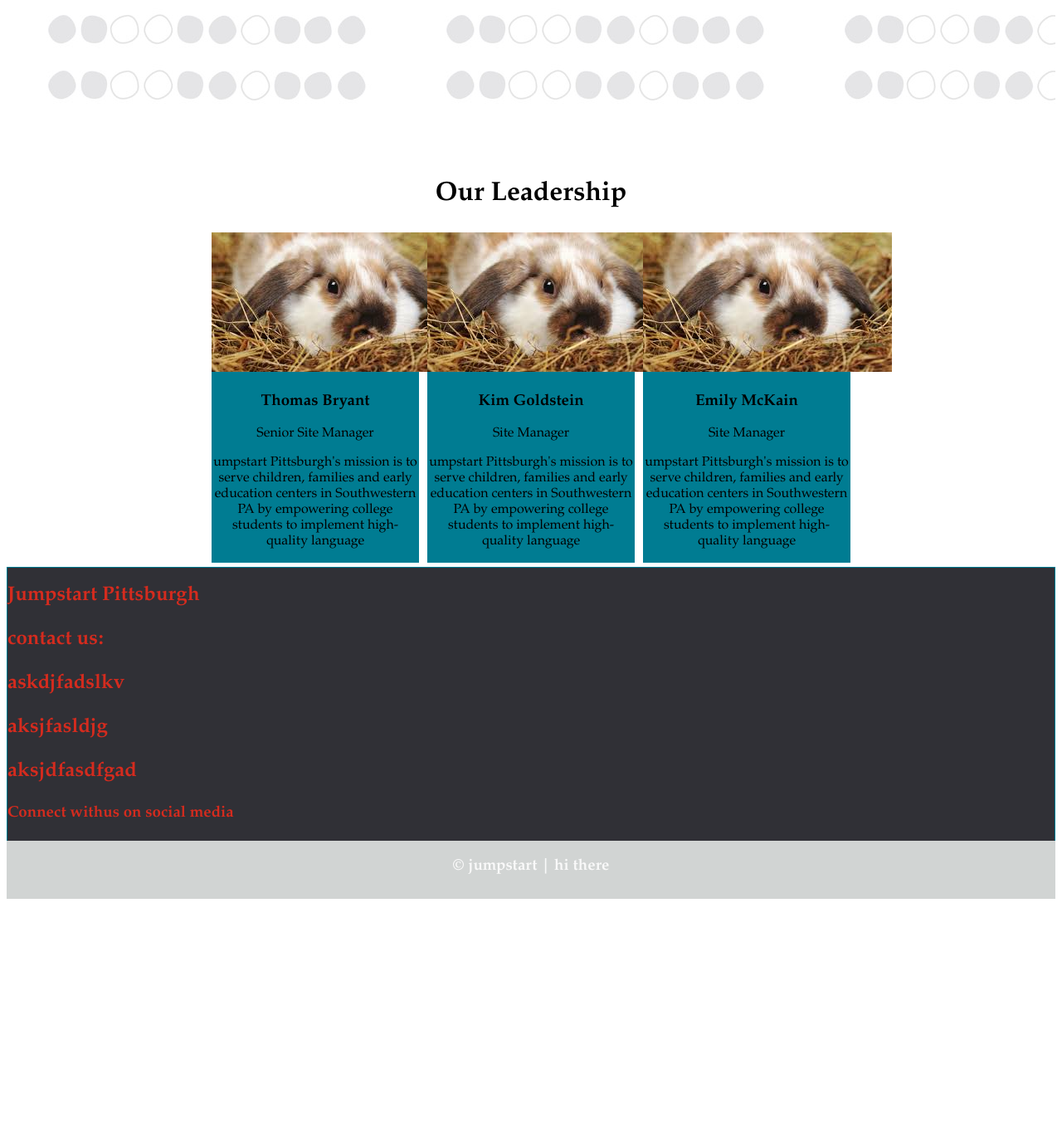
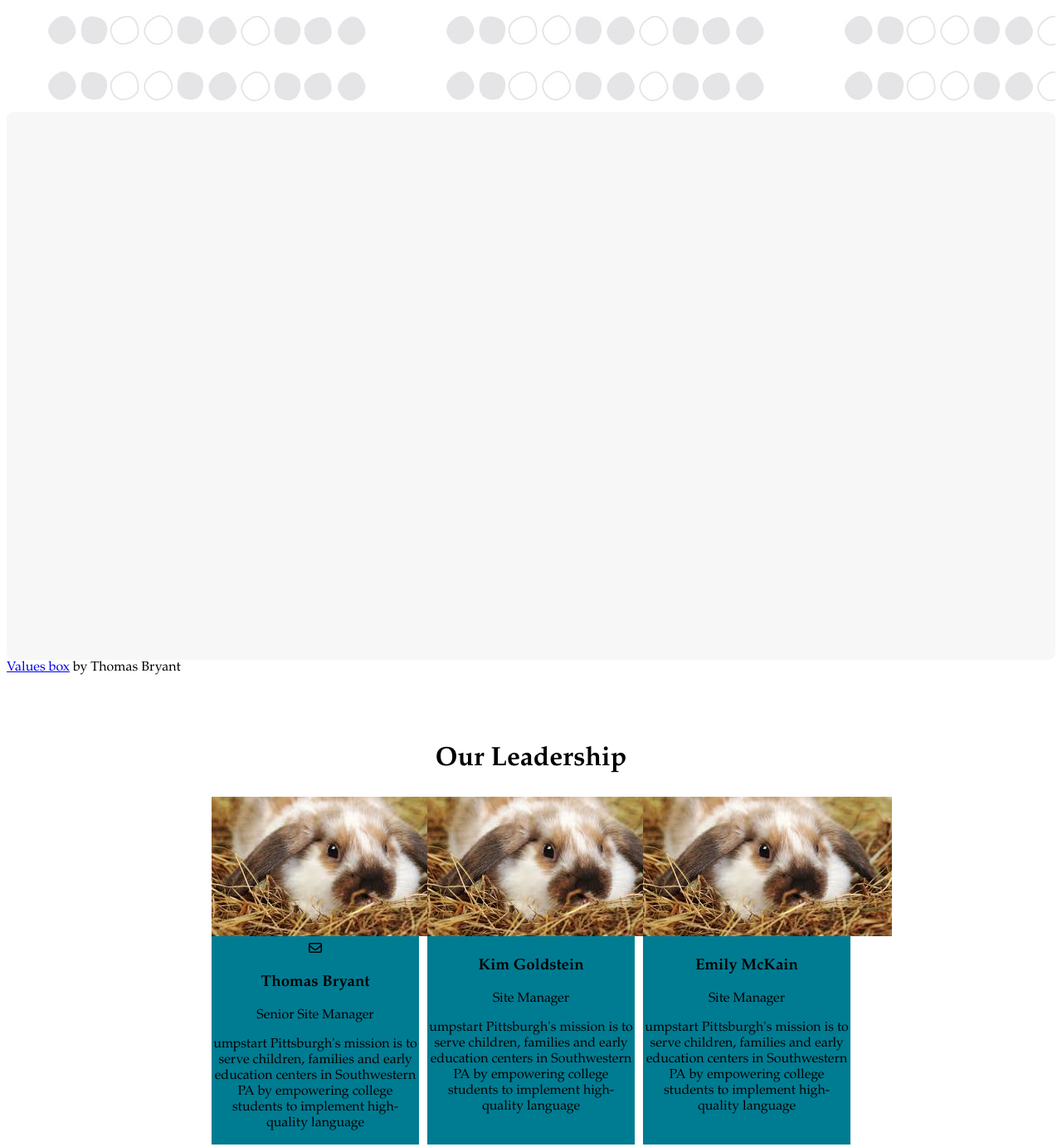
Before and after one commit to Ruhi35/Ruhi35.github.io, a plain HTML site: page about.html in a window 1280 px wide. Shown: the part 1280-2662 px from the top of the page at 83% size. Before the commit the page ends 2371 px from the top, so only its background shows below. Drawn offline with Linux system fonts and the light colour scheme; a script that the page names is missing.

Commit message:
trying w canva

```diff
--- a/about.html
+++ b/about.html
@@ -1,6 +1,7 @@
 <!DOCTYPE html>
 <html>
   <head>
+<script src="https://kit.fontawesome.com/fd62e8313c.js" crossorigin="anonymous"></script>
 <link rel="stylesheet" type="text/css" href="mystyle.css">
 <link rel="stylesheet" type="text/css" href="myabout.css">
 
@@ -93,6 +94,14 @@
 </div>
 </div>
   </a>
+  <div
+ class="canva-embed"
+ data-design-id="DAED1k3RQnU"
+ data-height-ratio="0.5185"
+ style="padding:51.8519% 5px 5px 5px;background:rgba(0,0,0,0.03);border-radius:8px;"
+></div>
+<script async src="https:&#x2F;&#x2F;sdk.canva.com&#x2F;v1&#x2F;embed.js"></script>
+<a href="https:&#x2F;&#x2F;www.canva.com&#x2F;design&#x2F;DAED1k3RQnU&#x2F;view?utm_content=DAED1k3RQnU&amp;utm_campaign=designshare&amp;utm_medium=embeds&amp;utm_source=link" target="_blank" rel="noopener">Values box</a> by Thomas Bryant
 
     <a id=leadership>
       <div class="leaderheader">
@@ -101,6 +110,11 @@
       <div class ="team_member">
         <div class="member_img">
           <img src="bunny.jpeg">
+          <div class="email">
+            <div class="itemPic">
+              <i class="far fa-envelope"></i>
+          </div>
+          </div>
     </div>
       <h3> Thomas Bryant</h3>
       <span>Senior Site Manager</span>
```
